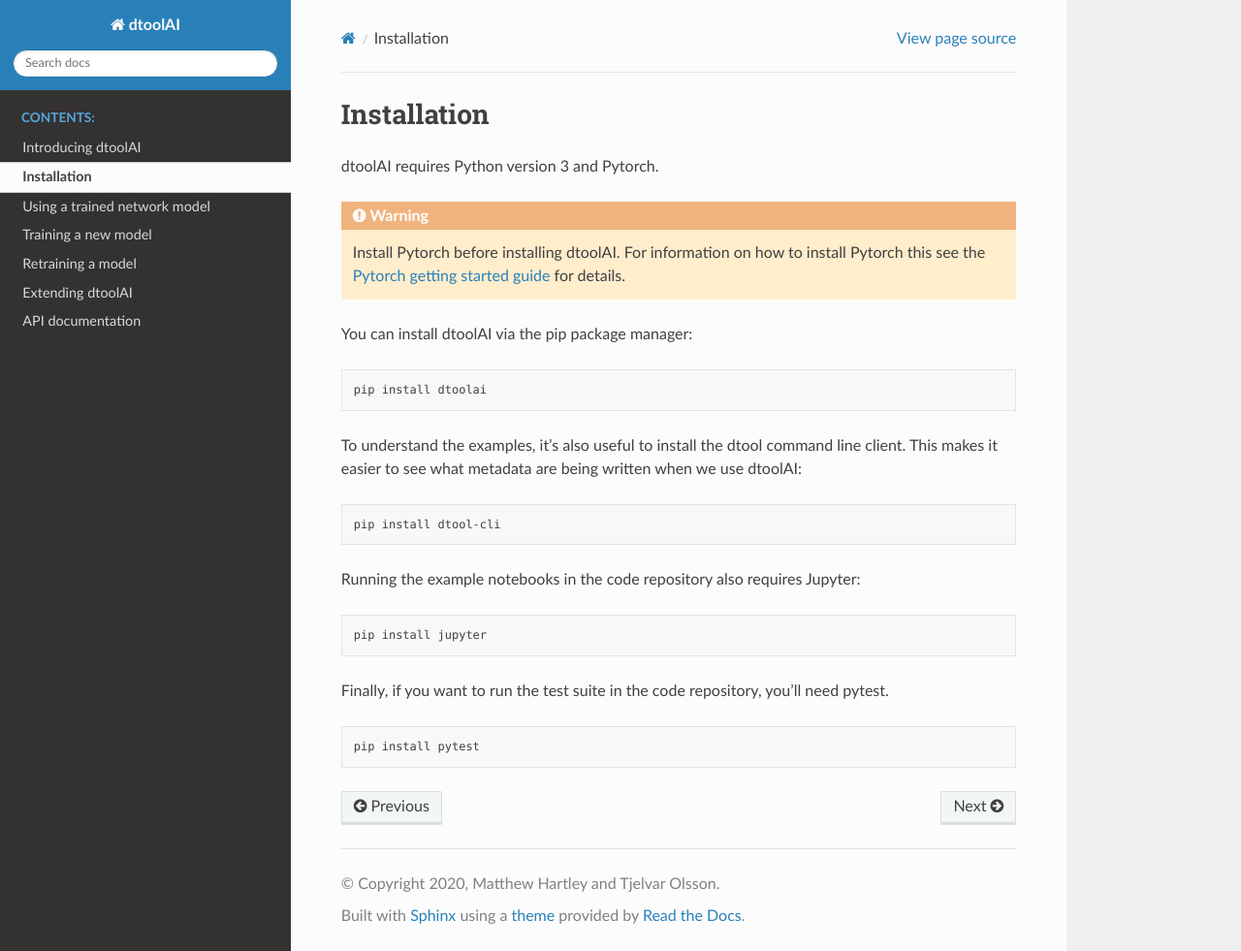
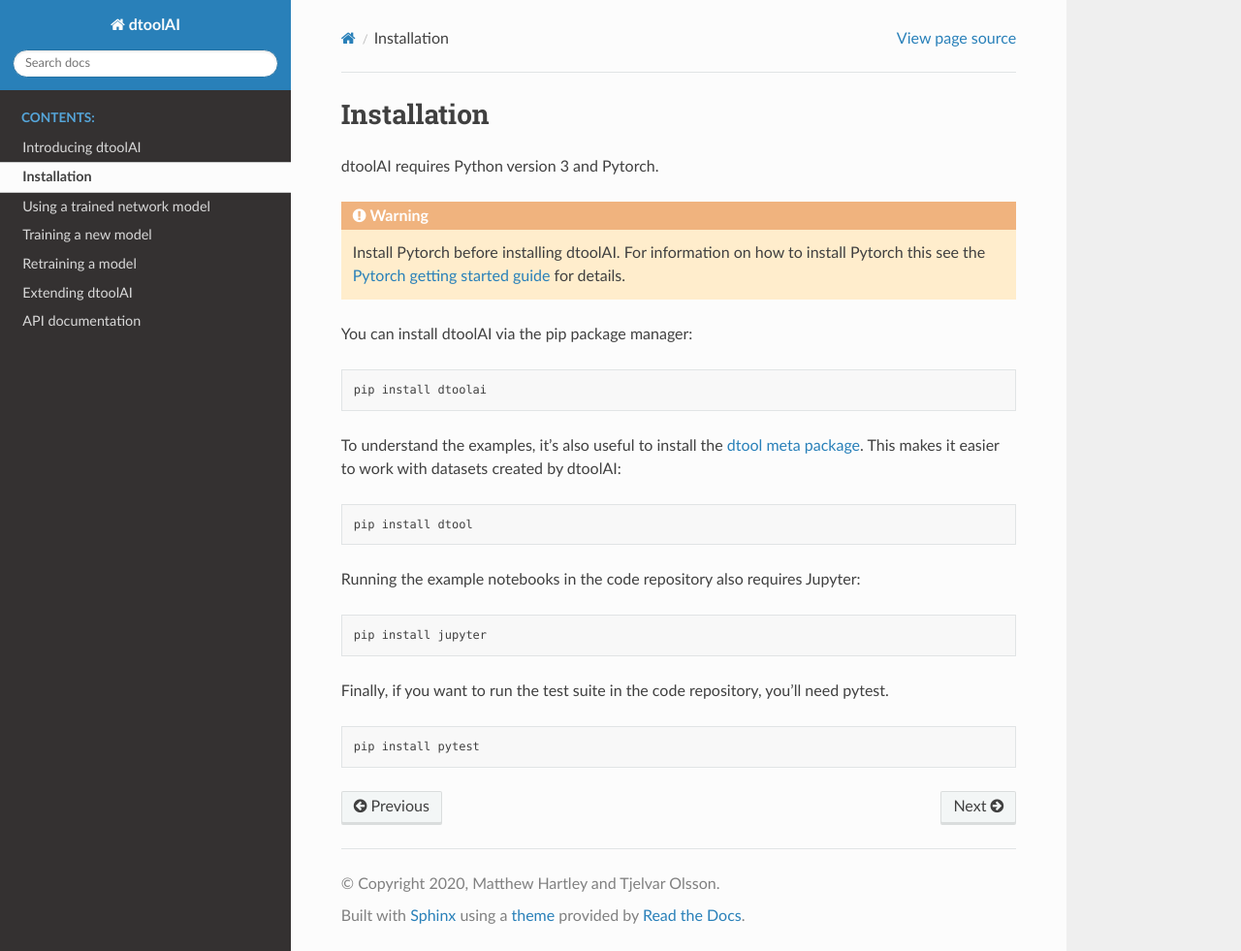
Before and after one commit to JIC-CSB/dtoolai, a Sphinx documentation site: the page built from docs/source/installation.rst, in a window 1280 px wide and 981 px high. Shown: the whole window at 97% size. Built offline with Sphinx 7.4.7 and the Read the Docs theme 2.0.0, drawn with Linux system fonts in a browser that asks for light colours.

Commit message:
Replace dtool-cli with dtool in installation notes
dtool-cli only contains the hooks required to build the dtool CLI. To get the ability to read metadata in datasets one needs access to more dtool packages. The easiest thing is to simply install the dtool meta package.

```diff
--- a/docs/source/installation.rst
+++ b/docs/source/installation.rst
@@ -13,13 +13,11 @@
 
     pip install dtoolai
 
-To understand the examples, it's also useful to install the dtool command line
-client. This makes it easier to see what metadata are being written when we use
-dtoolAI:
+To understand the examples, it's also useful to install the `dtool meta package <https://dtool.readthedocs.io/>`_. This makes it easier to work with datasets created by dtoolAI:
 
 .. code-block:: bash
 
-    pip install dtool-cli
+    pip install dtool
 
 Running the example notebooks in the code repository also requires Jupyter:
 
```
